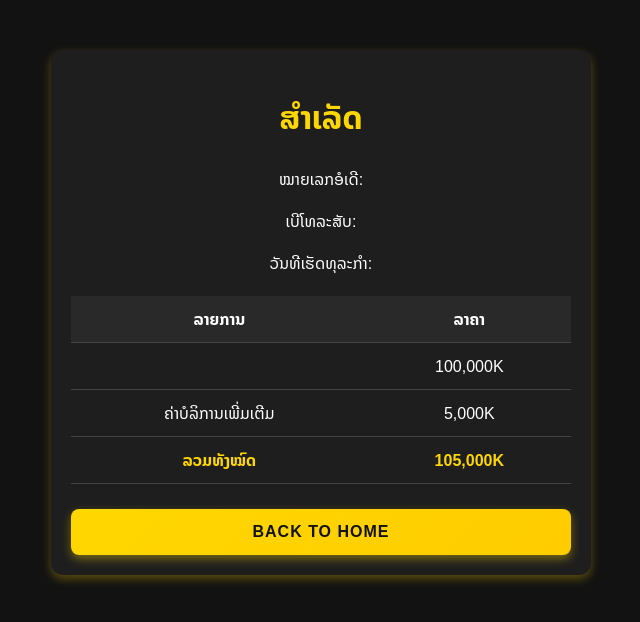
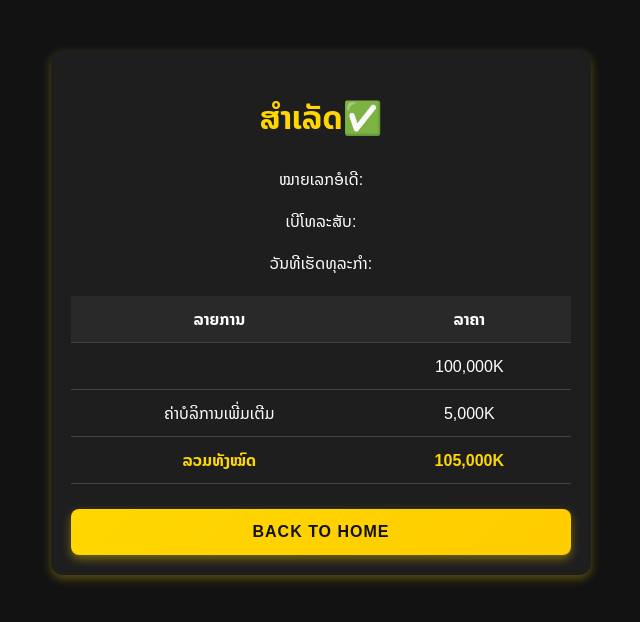
Before and after one commit to LounTKC/LounTKC.github.io, a plain HTML site: page bill.html in a window 1280 px wide. Shown: the whole page, without its empty margins (319-959 px from the left). Drawn offline with Linux system fonts and the light colour scheme.

Commit message:
Update bill.html

```diff
--- a/bill.html
+++ b/bill.html
@@ -16,7 +16,7 @@
 <body>
     <div class="bill-container">
         <div class="bill-header">
-            <h1>ສຳເລັດ</h1>
+            <h1>ສຳເລັດ✅</h1>
             <p>ໝາຍເລກອໍເດີ: <span id="order-number"></span></p>
             <p>ເບີໂທລະສັບ: <span id="phone-number"></span></p>
             <p>ວັນທີເຮັດທຸລະກໍາ: <span id="transaction-date"></span></p>
```
